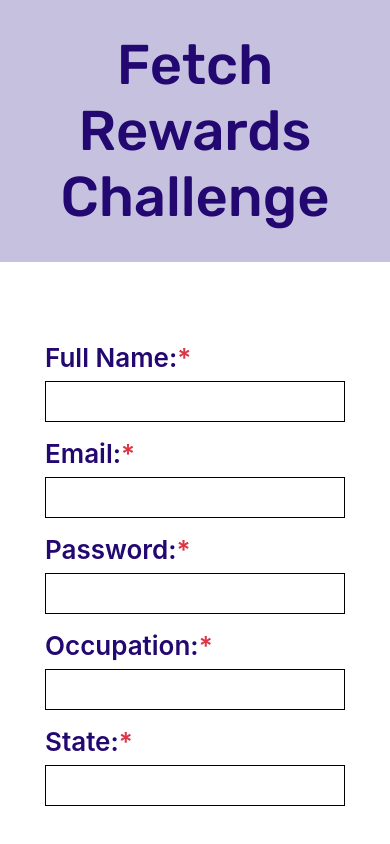
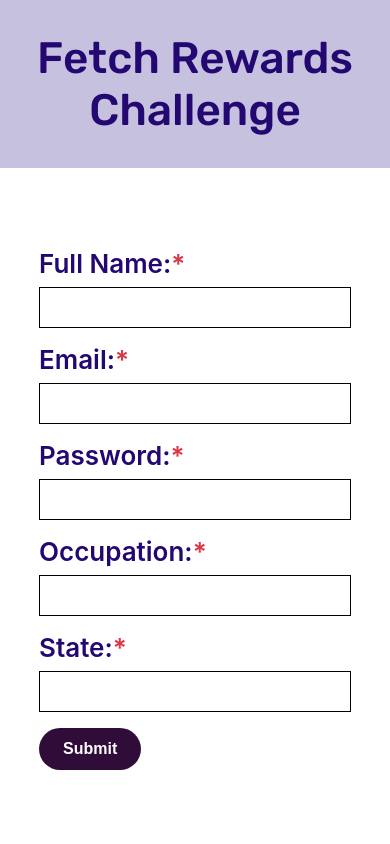
Before and after one commit to derrickholleman/fetch-rewards-challenge, a React (Create React App) app: page / in a window 390 px wide. Shown: the top 844 px of the page. Built offline with nearby package versions, Linux system fonts and the light colour scheme.

Commit message:
responsive form

```diff
--- a/src/Components/Form.css
+++ b/src/Components/Form.css
@@ -1,10 +1,13 @@
 button {
   background-color: #300d38;
-  border-radius: 9999px;
+  border-radius: 100px;
   border: none;
-  padding: 0.5rem 1.25rem;
+  padding: 0.75rem 1.5rem;
   color: white;
-  font-weight: 500;
+  font-weight: bolder;
+  font-size: 1rem;
+  cursor: pointer;
+  transition: background-color .3s;
 }
 
 button:hover {
@@ -15,8 +18,9 @@
 }
 
 .form-wrapper {
-  display: flex;
-  justify-content: center;
+  width: 80%;
+  margin: 5rem auto;
+  max-width: 800px;
 }
 
 .form-field {
@@ -32,6 +36,12 @@
   padding: .75rem;
   margin-top: .5rem;
   display: block;
-  width: 300px;
+  width: 100%;
   border: 1px solid black;
 }
+
+@media screen and (max-width: 381px) {
+  .form-wrapper {
+    margin: 2rem auto;
+  }
+}
--- a/src/Components/Form.jsx
+++ b/src/Components/Form.jsx
@@ -39,6 +39,8 @@
           </label>
           <input type="text" id="state" required />
         </div>
+
+        <button type="submit">Submit</button>
       </form>
     </div>
   );
--- a/src/Components/Header.css
+++ b/src/Components/Header.css
@@ -3,12 +3,11 @@
 .header {
     background-color: #c7c1e0;
     font-family: 'Rubik', sans-serif;
-    margin-bottom: 5rem;
 }
 
 h1 {
     font-weight: 500;
-    font-size: 3.5rem;
+    font-size: clamp(2.75rem, 6vw, 3.5rem);
     text-align: center;
     padding: 2rem 0;
 }
```
